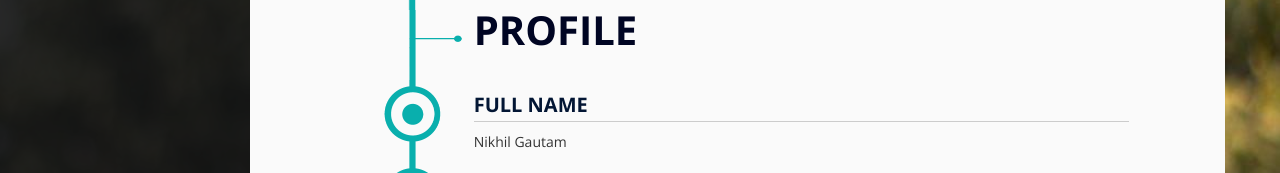
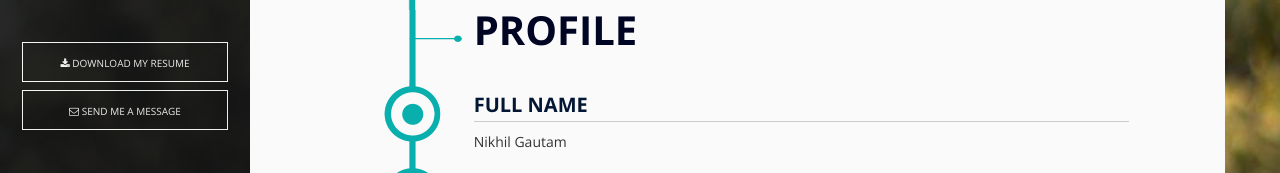
Before and after one commit to developer388/Portfolio, a website: page public/index.html in a window 1280 px wide. Shown: the part 429-602 px from the top of the page. Drawn offline with nearby package versions, Linux system fonts and the light colour scheme.

Commit message:
download option added

```diff
--- a/public/index.html
+++ b/public/index.html
@@ -64,8 +64,8 @@
 
   <!-- Other Buttons -->
   <div class="side-menu-buttons">
-    <!-- <a href="/files/NIKHIL_GAUTAM_Resume.pdf" class="btn btn-side-menu"><i class="fa fa-download"></i> Download my resume</a> -->
-    <!-- <a href="#contact" class="btn btn-side-menu"><i class="fa fa-envelope-o"></i> Send me a message</a> -->
+     <a href="/files/NIKHIL_GAUTAM_Resume.pdf" class="btn btn-side-menu"><i class="fa fa-download"></i> Download my resume</a>
+     <a href="#contact" class="btn btn-side-menu"><i class="fa fa-envelope-o"></i> Send me a message</a>
   </div>
   <!-- /Other Buttons-->
 </div>
```
